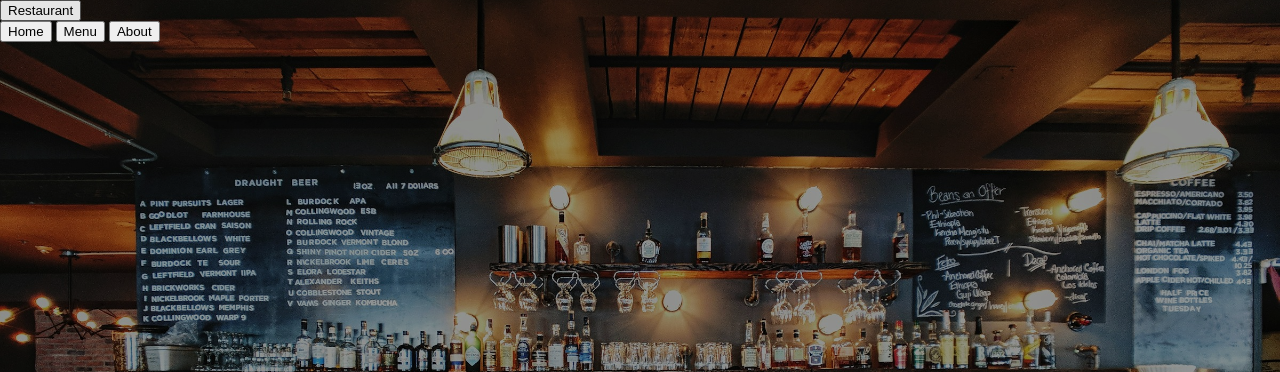
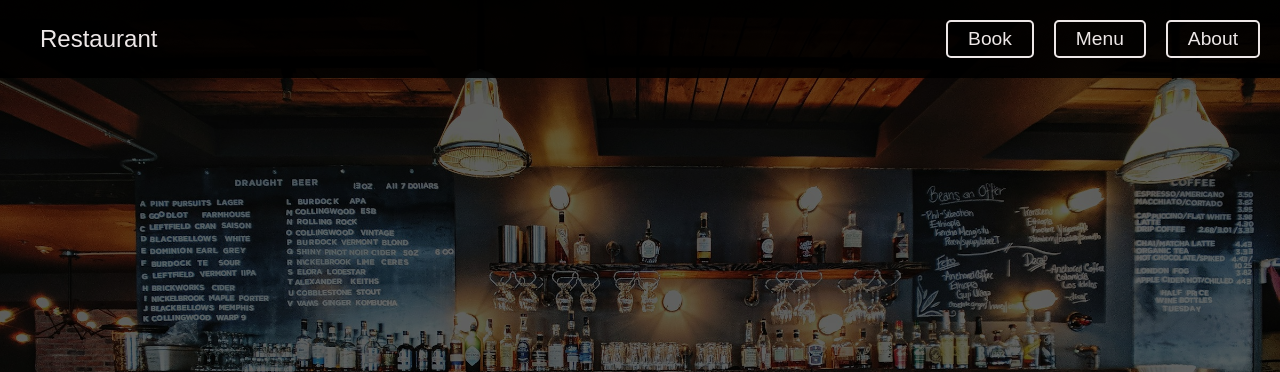
Before and after one commit to LiamSandstrom/restaurant-page-js, a website built with webpack: page src/index.html in a window 1280 px wide. Shown: the top 372 px of the page. Built offline with nearby package versions, Linux system fonts and the light colour scheme.

Commit message:
add nav style

```diff
--- a/src/footer.js
+++ b/src/footer.js
@@ -2,14 +2,16 @@ const content = document.querySelector("#content");
 
 export function renderFooter(){
 
-
+    //create div
     const div = document.createElement("div");
     div.classList.add("footer")
 
+    //create email text
     const email = document.createElement("p");
     email.textContent = "restaurant@example.com";
     div.appendChild(email);
 
+    //create number text
     const number = document.createElement("p");
     number.textContent = "+123 456 789"
     div.appendChild(number);
--- a/src/homepage.js
+++ b/src/homepage.js
@@ -5,14 +5,17 @@ const content = document.querySelector("#content");
 export function renderHomepage() {
   const restImg = new Image();
 
+  //create div
   const homeDiv = document.createElement("div");
   homeDiv.classList.add("home-container");
   content.appendChild(homeDiv);
 
+  //create title
   const title = document.createElement("h1");
   title.textContent = "Welcome to [Restaurant]";
   homeDiv.appendChild(title);
 
+  //create img
   restImg.src = rest1;
   restImg.classList.add("home-img");
   restImg.classList.add("full-img");
--- a/src/index.html
+++ b/src/index.html
@@ -8,9 +8,9 @@
   <body>
     <header>
       <nav>
-        <button>Restaurant</button>
+        <button id="title">Restaurant</button>
         <div>
-            <button>Home</button>
+            <button>Book</button>
             <button>Menu</button>
             <button>About</button>
         </div>
--- a/src/index.js
+++ b/src/index.js
@@ -2,4 +2,8 @@ import "./styles.css";
 import {renderHomepage} from "./homepage.js"
 
 
-renderHomepage()
+function init(){
+    renderHomepage();
+}
+
+init();
--- a/src/styles.css
+++ b/src/styles.css
@@ -3,7 +3,8 @@
 }
 
 :root{
-    --text-color: rgb(242, 239, 239);
+    --text-color: rgb(237, 231, 231);
+    --text-hover-color : white;
 }
 
 body{
@@ -14,9 +15,46 @@ body{
     height: 100vh;
 }
 
+h1{
+    padding: 0;
+    margin: 0;
+}
+
 nav{
     position: fixed;
     z-index: 2;
+    width: 100%;
+    padding: 20px;
+    display: flex;
+    justify-content: space-between;
+    background-color: rgba(0, 0, 0, 0.904);
+}
+
+nav div{
+    display: flex;
+    gap: 20px;
+}
+
+#title{
+    font-size: 1.5rem;
+    border: none;
+}
+
+button{
+    background: none;
+    border: none;
+
+    color: var(--text-color);
+    font-size: 1.2rem;
+    cursor: pointer;
+    border: 2px solid var(--text-color);
+    border-radius: 5px;
+    padding: 5px 20px;
+}
+
+button:hover{
+    color: var(--text-hover-color);
+    border: 2px solid var(--text-hover-color);
 }
 
 #content{
@@ -37,19 +75,11 @@ nav{
 }
 
 .home-img{
-    opacity: 0.6;
+    opacity: 0.4;
     object-fit: cover;
     object-position: center center;
     margin: 0;
     padding: 0;
-}
-
-.home-content{
-    height: 500px;
-    width: 100vw;
-
-    display: flex;
-    background-color: rgb(10, 10, 10);
 }
 
 .full-img{
```
